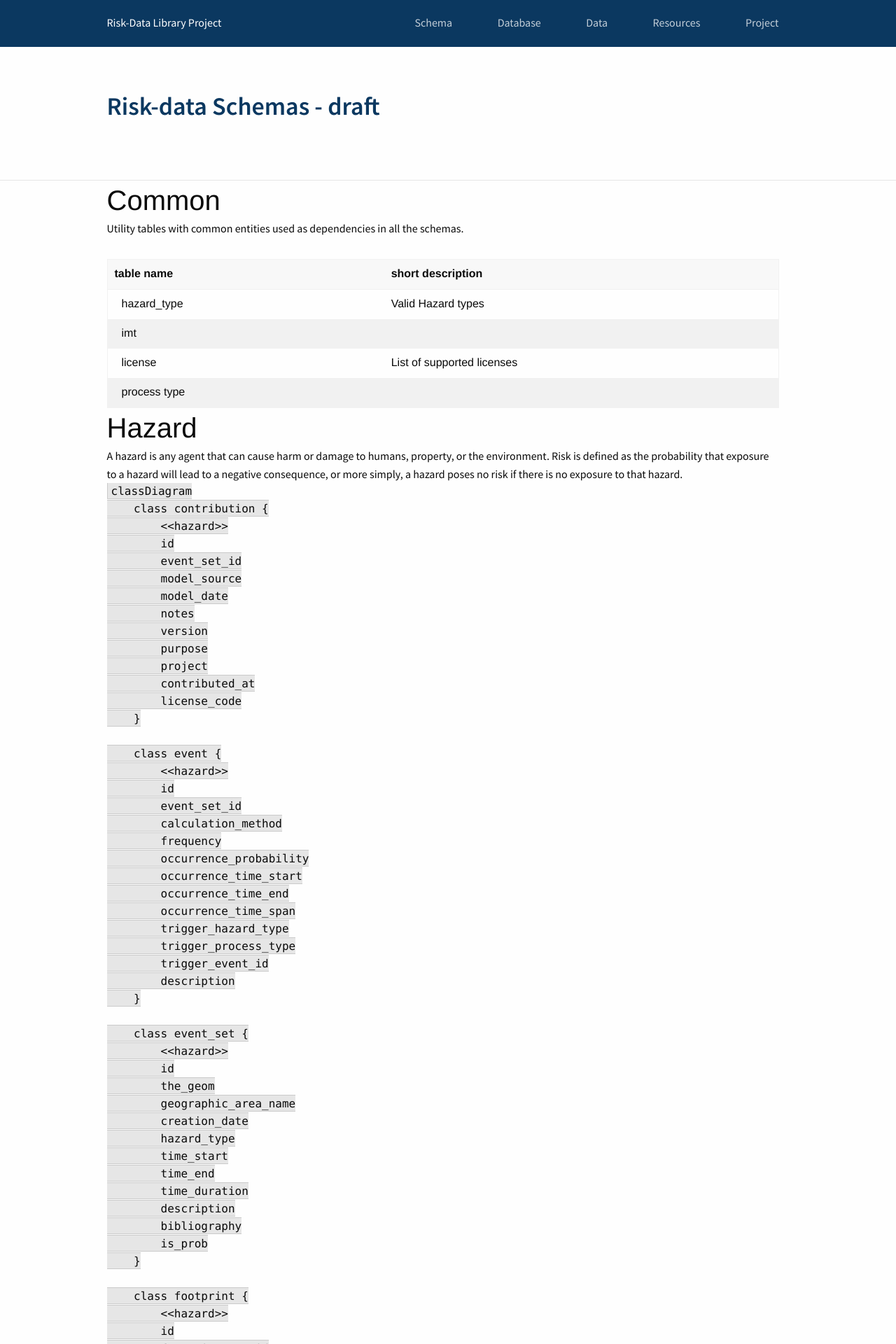
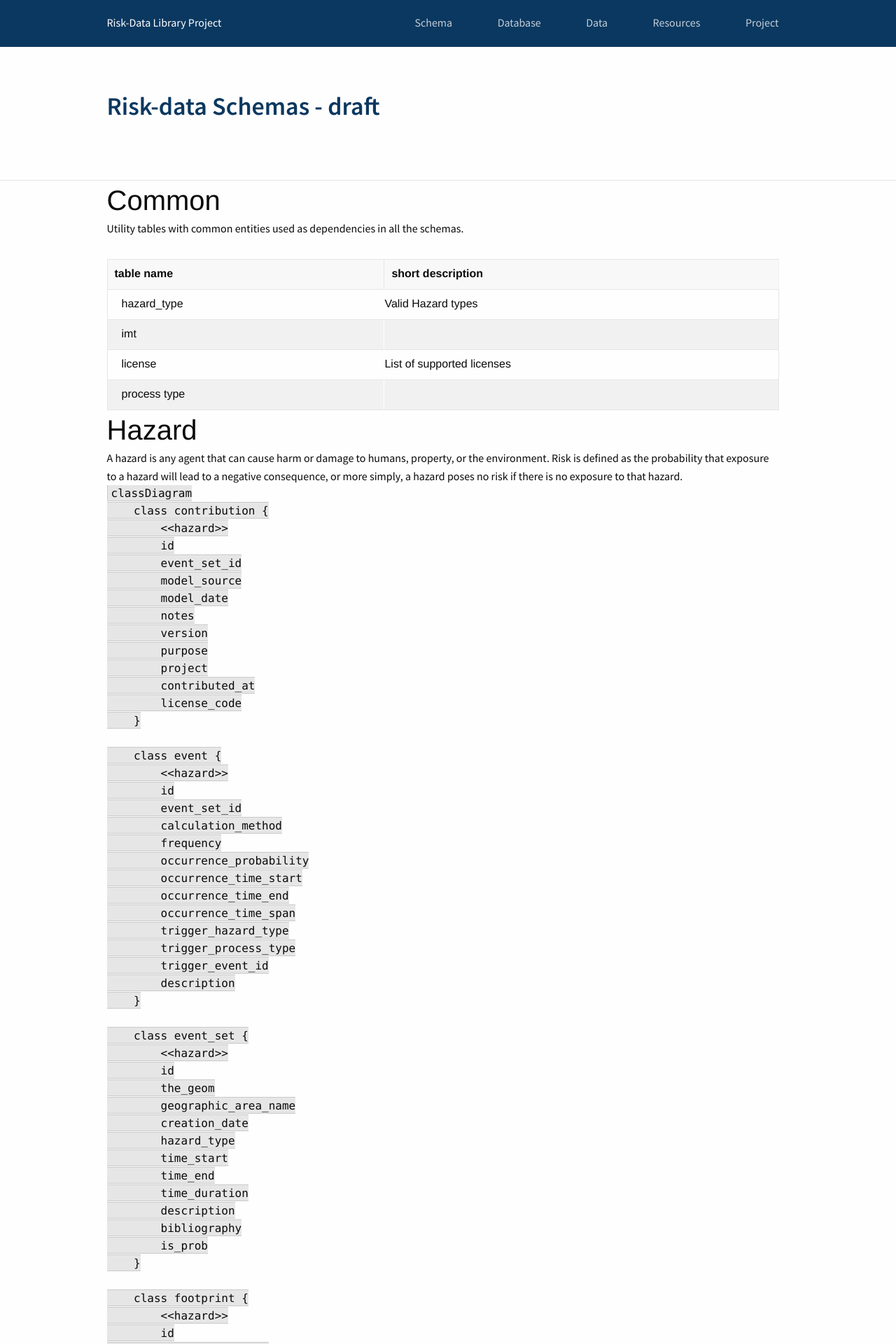
Before and after one commit to GFDRR/risk-data-library.github.io, a Jekyll site: the page built from schemas_draft.md, in a window 1280 px wide. Shown: the top 1920 px of the page at 70% size. Built offline with Jekyll 4.4.1, drawn with Linux system fonts in a browser that asks for light colours; nearby versions of some CDN libraries.

Commit message:
Fix: Add table border and fix right padding on download column

```diff
--- a/_sass/_colors.scss
+++ b/_sass/_colors.scss
@@ -12,6 +12,8 @@
 $grey-tertiary-font-color: #4d4d4d;
 $grey-quaternary-font-color: #333333;
 $grey-quinary-font-color: #808080;
+$grey-table-font-color: #f5f5f5;
+
 
 //blue
 $blue-primary-color: #239CE8;
--- a/_sass/data/main.scss
+++ b/_sass/data/main.scss
@@ -21,7 +21,7 @@
 .data-table-header-container {
   border-bottom: 1px solid $grey-secondary-font-color;
   height: 40px;
-  background-color: #f5f5f5;
+  background-color: $grey-table-font-color;
 }
 
 .data-table-value {
@@ -33,8 +33,29 @@
   vertical-align: top;
 }
 
+tr.data-table-header-container>th:last-child, tr>td:last-child {
+  padding-right: 20px;
+  padding-left: 0px !important;
+  border-left:1px solid $light-primary-font-color;
+  border-right:1px solid $light-tertiary-color;
+}
+
+tr>td:l:nth-last-child(2) {
+  border-right:1px solid $light-primary-font-color;
+}
+
+tr.data-table-header-container>th:nth-last-child(2) {
+  border-right:1px solid $grey-table-font-color;
+}
+
 tr.data-table-header-container>th:first-child, tr>td:first-child {
   padding-left: 20px;
+}
+
+table, th, td {
+  border-left: 1px solid $light-tertiary-color;
+  border-top: 1px solid $light-tertiary-color;
+  border-bottom: 1px solid $light-tertiary-color;
 }
 
 table>tr:not(:first-child)>td:nth-last-child(2) {
@@ -76,12 +97,12 @@
 }
 
 #exposure-datasets tr.data-table-header-container>th:first-of-type, #exposure-datasets tr:not(:first-child)>td:first-of-type {
-  padding-left: 5px;
+  padding-left: 20px;
   width: 300px;
 }
 
 #loss-datasets tr.data-table-header-container>th:first-of-type, #exposure-datasets tr:not(:first-child)>td:first-of-type {
-  padding-left: 5px;
+  padding-left: 20px;
   width: 250px;
 }
 
```
